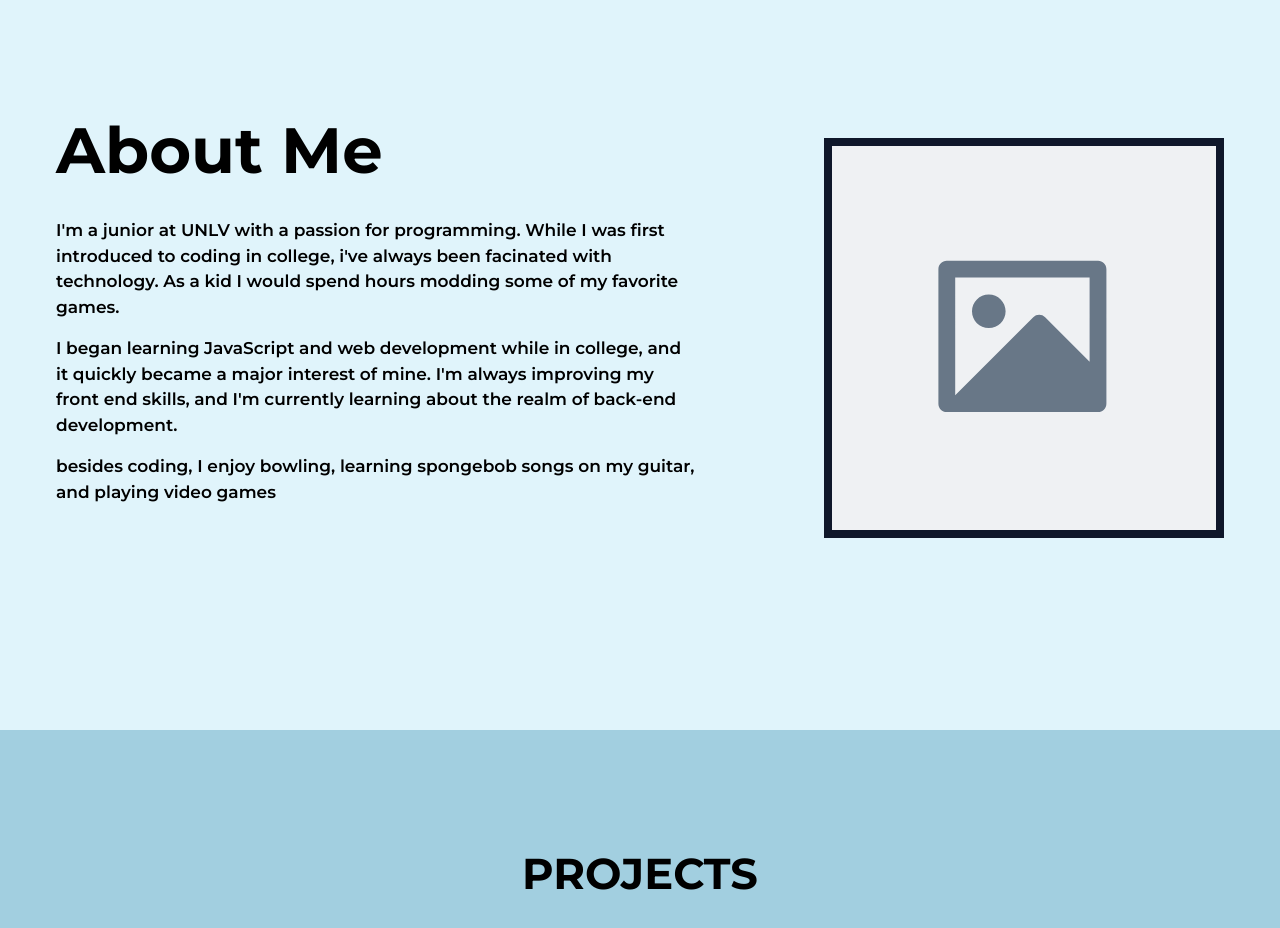
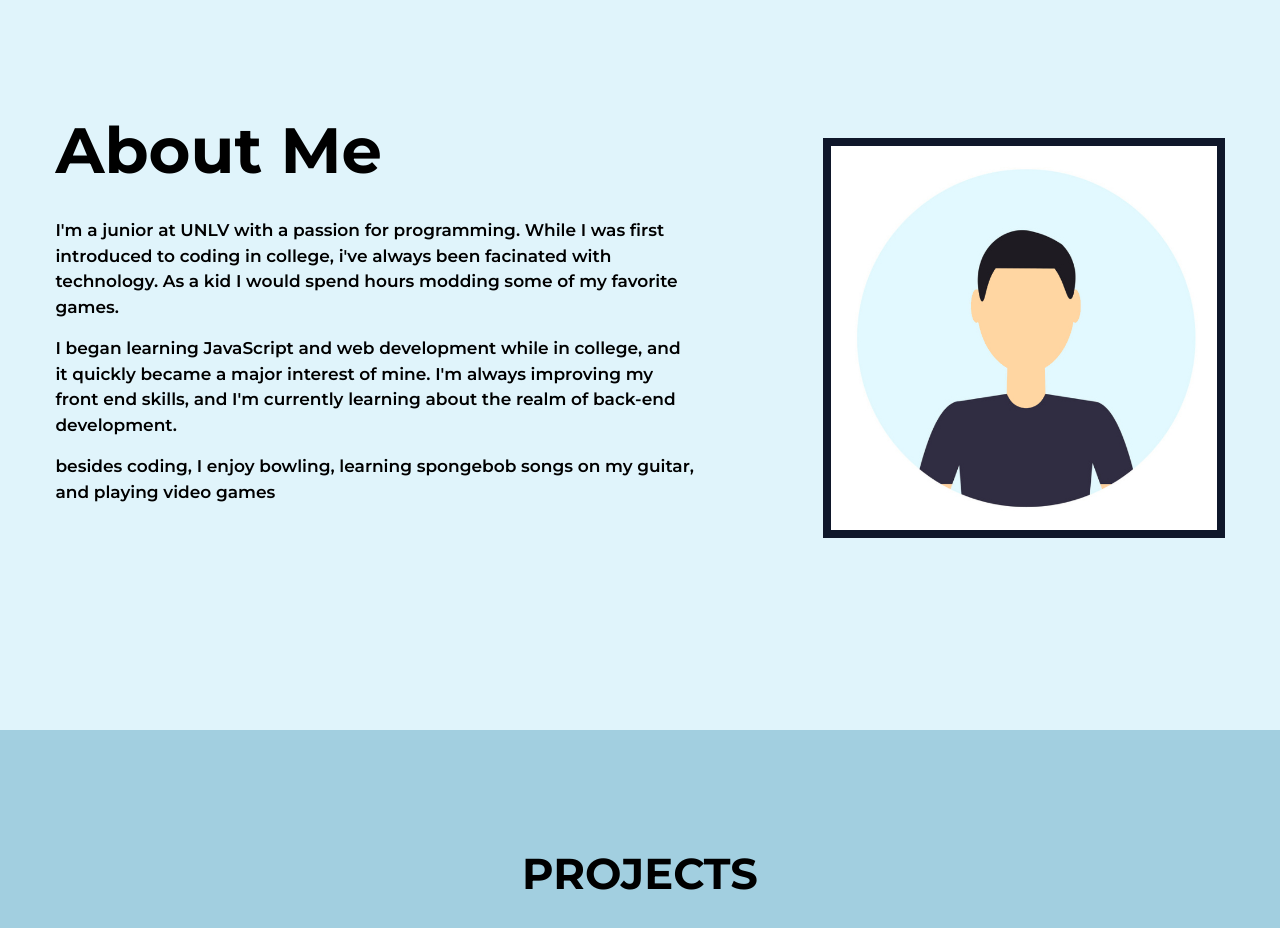
Before and after one commit to Supersako123/porfolio, a Next.js app: page / in a window 1280 px wide. Shown: the part 1500-2428 px from the top of the page. Built offline with nearby package versions, Linux system fonts and the light colour scheme.

Commit message:
updated aboutMe photo

```diff
--- a/src/app/_components/AboutMe.tsx
+++ b/src/app/_components/AboutMe.tsx
@@ -21,7 +21,7 @@ export default function AboutMe() {
           </div>
         </div>
         <div>
-        <img src="/landscape-placeholder.svg" className="h-[400px] sm:h-[350px] p-2 bg-[#0f172a] mt-4 lg:mt-0 " />
+        <img src="\xCRHIiRh7X.jpg" className="h-[400px] sm:h-[350px] p-2 bg-[#0f172a] mt-4 lg:mt-0 " />
         </div>
       </div>
     </div>
--- a/src/app/_components/Projects.tsx
+++ b/src/app/_components/Projects.tsx
@@ -25,6 +25,7 @@ export default function Projects() {
           react, typescript, and tailwind."
           note=""
           videoLink="https://www.youtube.com/embed/PMWvLiC3YIE"
+          sourceLink="https://github.com/Supersako123/porfolio"
         />
          <ProjectItem
           title="Vehicle Cards"
```
Also changed, not shown: public/xCRHIiRh7X.jpg (added), 1 other file (tests, documents, lock files or other folders).
